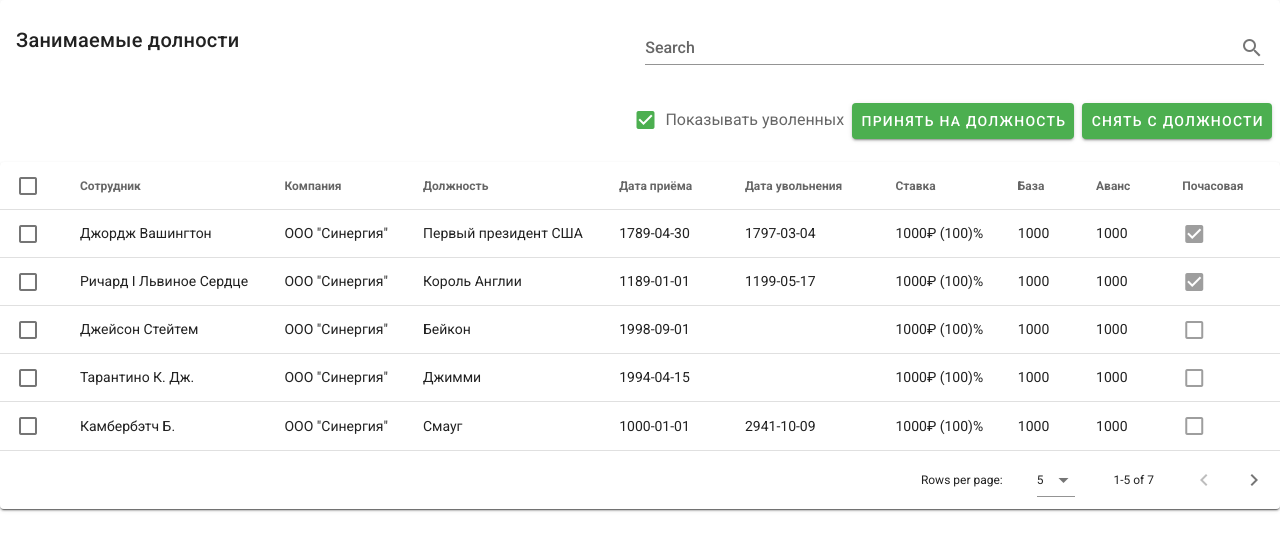
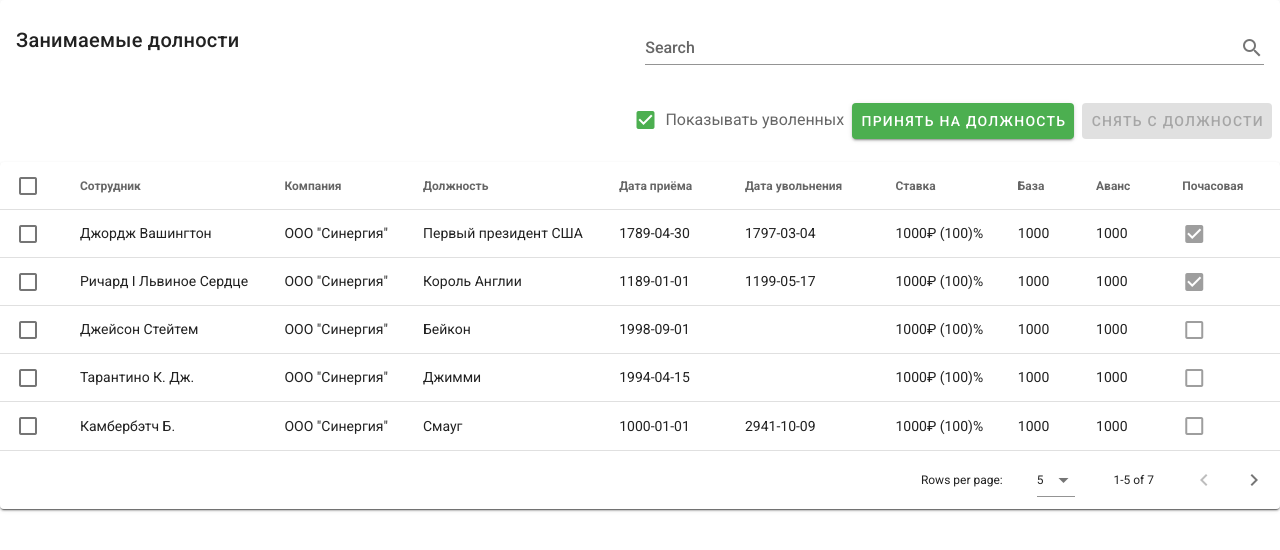
Before and after one commit to Ljil/test-frontend, a Vue app: page / in a window 1280 px wide. Shown: the top 550 px of the page. Built offline with nearby package versions, Linux system fonts and the light colour scheme.

Commit message:
Добавлено разное поведение для кнопки снятия должности, в зависимости от количества выбранных строк

```diff
--- a/src/components/HelloWorld.vue
+++ b/src/components/HelloWorld.vue
@@ -15,7 +15,10 @@
       <v-spacer></v-spacer>
       <v-checkbox v-model="fired" color="success" class="mx-2" label="Показывать уволенных"></v-checkbox>
       <v-btn color="success">Принять на должность</v-btn>
-      <v-btn color="success">Снять с должности</v-btn>
+      <v-btn
+        color="success"
+        :disabled="selected.length === 0"
+      >Снять с должност{{ selected.length > 1 ? 'ей':'и'}}</v-btn>
     </v-card-actions>
     <v-data-table
       v-model="selected"
```
